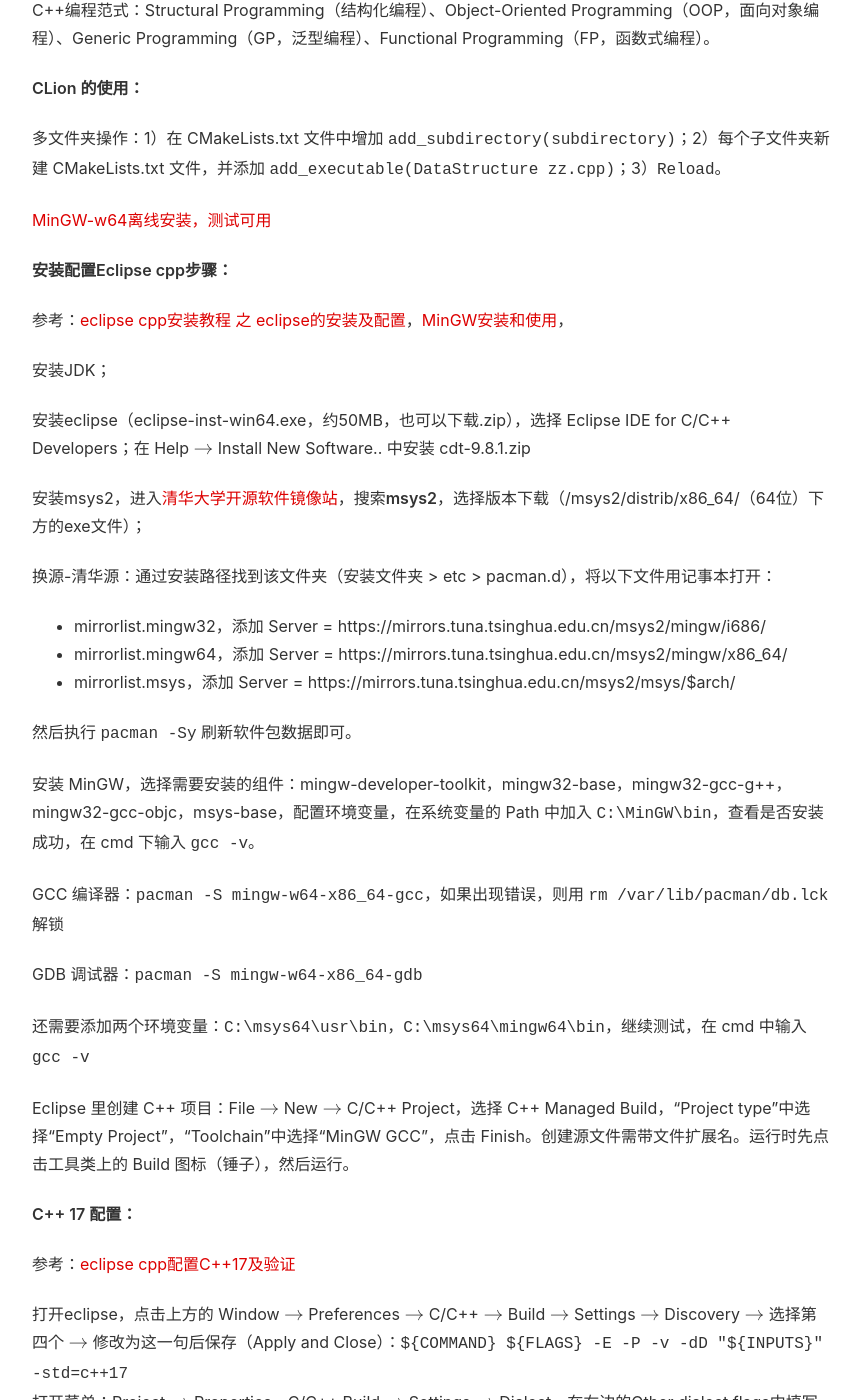
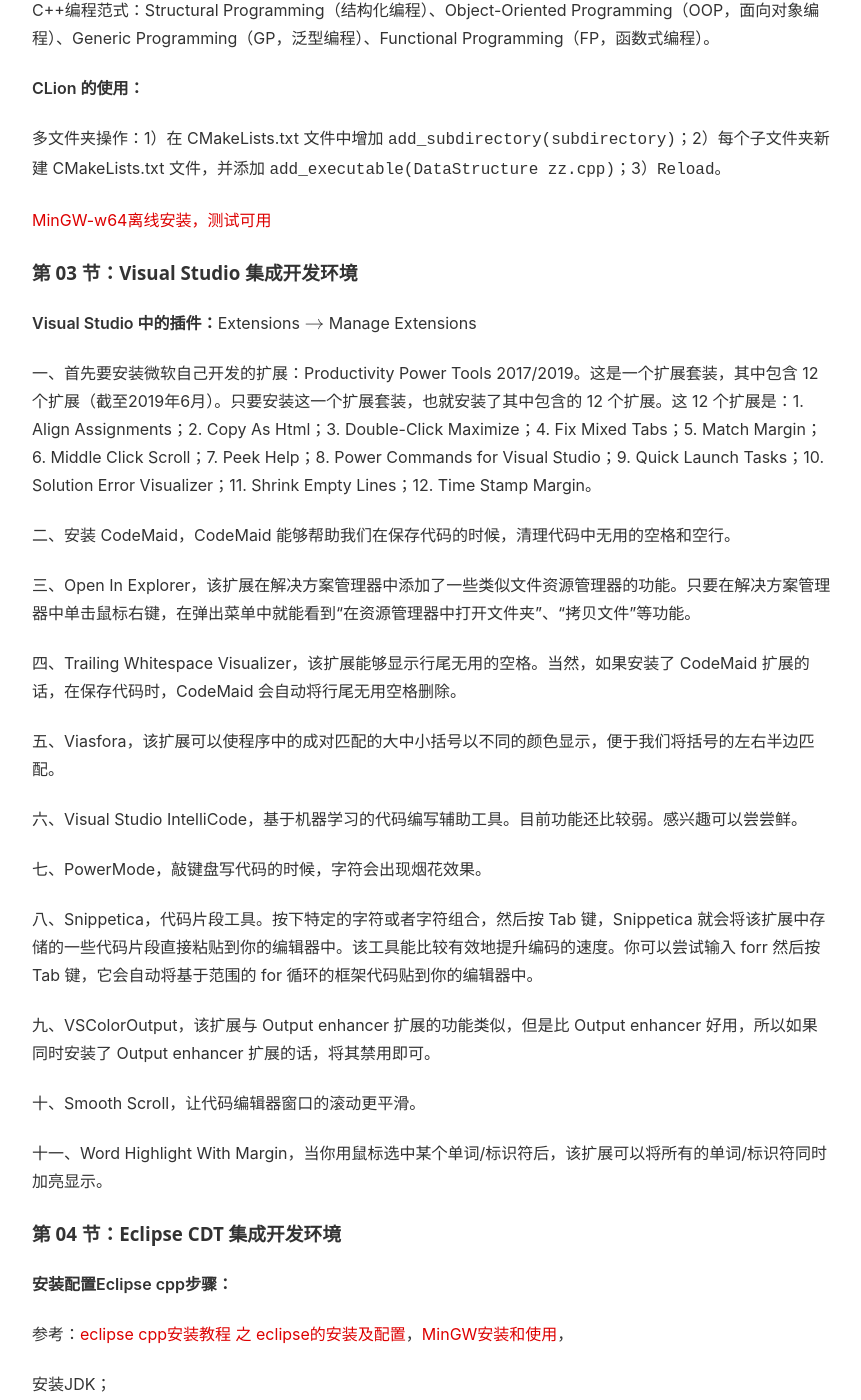
Before and after one commit to Quebradawill/quebrada.github.io, a Jekyll site: the page built from _posts/2019-08-26-C++程序设计（面向对象进阶）-北邮-Chap01.md, in a window 1280 px wide and 1400 px high, scrolled down 380 px. Shown: the whole window, without its empty margins (208-1069 px from the left). Built offline with Jekyll 4.4.1, drawn with Linux system fonts in a browser that asks for light colours; formulas are drawn with MathJax 3; a script that is not in the unit is left out; comment, search, counter and statistics services are not loaded.

Commit message:
Update 2019-08-26-C++程序设计（面向对象进阶）-北邮-Chap01.md

```diff
--- a/_posts/2019-08-26-C++程序设计（面向对象进阶）-北邮-Chap01.md
+++ b/_posts/2019-08-26-C++程序设计（面向对象进阶）-北邮-Chap01.md
@@ -27,6 +27,34 @@ C++编程范式：Structural Programming（结构化编程）、Object-Oriented
 1. 多文件夹操作：1）在 CMakeLists.txt 文件中增加 `add_subdirectory(subdirectory)`；2）每个子文件夹新建 CMakeLists.txt 文件，并添加 `add_executable(DataStructure zz.cpp)`；3）`Reload`。
 
 [MinGW-w64离线安装，测试可用](https://sourceforge.net/projects/mingw-w64/files/)
+
+### 第 03 节：Visual Studio 集成开发环境
+
+**Visual Studio 中的插件：**Extensions $$\to$$ Manage Extensions
+
+一、首先要安装微软自己开发的扩展：Productivity Power Tools 2017/2019。这是一个扩展套装，其中包含 12 个扩展（截至2019年6月）。只要安装这一个扩展套装，也就安装了其中包含的 12 个扩展。这 12 个扩展是：1. Align Assignments；2. Copy As Html；3. Double-Click Maximize；4. Fix Mixed Tabs；5. Match Margin；6. Middle Click Scroll；7. Peek Help；8. Power Commands for Visual Studio；9. Quick Launch Tasks；10. Solution Error Visualizer；11. Shrink Empty Lines；12. Time Stamp Margin。
+
+二、安装 CodeMaid，CodeMaid 能够帮助我们在保存代码的时候，清理代码中无用的空格和空行。
+
+三、Open In Explorer，该扩展在解决方案管理器中添加了一些类似文件资源管理器的功能。只要在解决方案管理器中单击鼠标右键，在弹出菜单中就能看到“在资源管理器中打开文件夹”、“拷贝文件”等功能。
+
+四、Trailing Whitespace Visualizer，该扩展能够显示行尾无用的空格。当然，如果安装了 CodeMaid 扩展的话，在保存代码时，CodeMaid 会自动将行尾无用空格删除。
+
+五、Viasfora，该扩展可以使程序中的成对匹配的大中小括号以不同的颜色显示，便于我们将括号的左右半边匹配。
+
+六、Visual Studio IntelliCode，基于机器学习的代码编写辅助工具。目前功能还比较弱。感兴趣可以尝尝鲜。
+
+七、PowerMode，敲键盘写代码的时候，字符会出现烟花效果。
+
+八、Snippetica，代码片段工具。按下特定的字符或者字符组合，然后按 Tab 键，Snippetica 就会将该扩展中存储的一些代码片段直接粘贴到你的编辑器中。该工具能比较有效地提升编码的速度。你可以尝试输入  forr  然后按 Tab 键，它会自动将基于范围的 for 循环的框架代码贴到你的编辑器中。
+
+九、VSColorOutput，该扩展与 Output enhancer 扩展的功能类似，但是比 Output enhancer 好用，所以如果同时安装了 Output enhancer 扩展的话，将其禁用即可。
+
+十、Smooth Scroll，让代码编辑器窗口的滚动更平滑。
+
+十一、Word Highlight With Margin，当你用鼠标选中某个单词/标识符后，该扩展可以将所有的单词/标识符同时加亮显示。
+
+### 第 04 节：Eclipse CDT 集成开发环境
 
 **安装配置Eclipse cpp步骤：**
 
```
